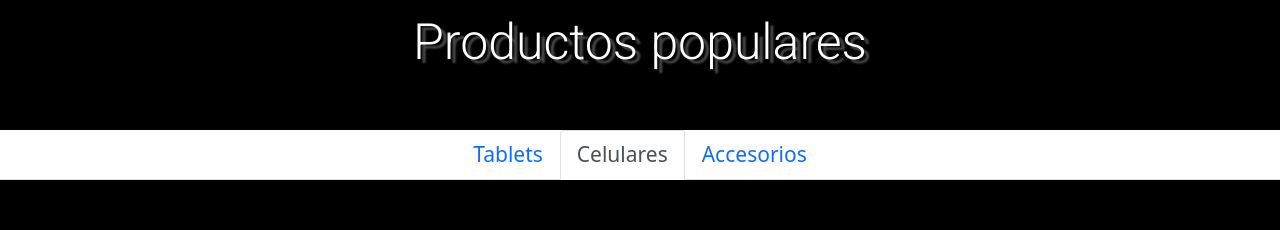
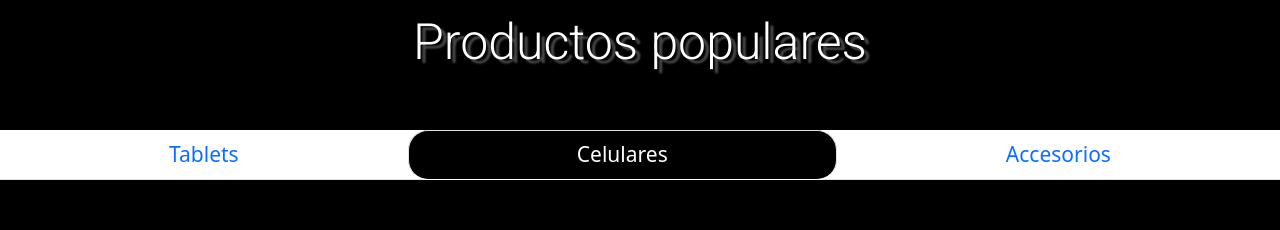
Before and after one commit to NicLen17/Proyecto-Final-RC, a React (Create React App) app: page / in a window 1280 px wide. Shown: the part 940-1170 px from the top of the page. Built offline with nearby package versions, Linux system fonts and the light colour scheme.

Commit message:
Agregado de seccion Admin y arreglos

```diff
--- a/src/App.js
+++ b/src/App.js
@@ -9,6 +9,7 @@ import Footer from './components/Footer'
 import { BrowserRouter as Router, Redirect, Route, Switch } from 'react-router-dom';
 import { useState } from 'react';
 import Productos from './components/Pages/Productos'
+import Admin from './components/Pages/Admin'
 
 function App() {
   return (
@@ -31,9 +32,6 @@ function App() {
 
       <Footer/>
 
-
-
-
     </div>
   );
 }
--- /dev/null
+++ b/src/components/Pages/Admin.css
@@ -0,0 +1,15 @@
+.Tabsh {
+    background-color: rgb(255, 255, 255);
+    font-size: 21px;
+
+}
+
+a{
+    color: black;
+}
+
+.nav-tabs .nav-item.show .nav-link, .nav-tabs .nav-link.active {
+    background-color: black;
+    color: rgb(255, 255, 255);
+    border-radius: 20px;
+}
--- /dev/null
+++ b/src/components/Pages/Admin.jsx
@@ -0,0 +1,29 @@
+import React from 'react'
+import { Navbar, Tabs, Tab } from 'react-bootstrap'
+import './Admin.css'
+
+function Admin() {
+    return (
+        <div>
+            <Tabs fill variant="tabs" defaultActiveKey="profile" id="uncontrolled-tab-example" className="mb-3 Tabsh">
+                <Tab className="colortab" eventKey="home" title="Productos">
+                    <div>
+                    Contenido1
+                    </div>
+                </Tab>
+                <Tab eventKey="profile" title="Usuarios">
+                    <div>
+                    Contenido2
+                    </div>
+                </Tab>
+                <Tab eventKey="contact" title="Mensajeria">
+                    <div>
+                    Contenido3
+                    </div>
+                </Tab>
+            </Tabs>
+        </div>
+    )
+}
+
+export default Admin
--- a/src/components/SCards.css
+++ b/src/components/SCards.css
@@ -13,6 +13,13 @@
     background-color: white;
     font-size: 21px;
 }
+
+.nav-tabs .nav-item.show .nav-link, .nav-tabs .nav-link.active {
+    background-color: black;
+    color: rgb(255, 255, 255);
+    border-radius: 20px;
+}
+
 
 .titulo {
     margin-top: 55px;
--- a/src/components/SCards.jsx
+++ b/src/components/SCards.jsx
@@ -11,7 +11,7 @@ export default function Cards() {
                 <div>Productos populares</div>
             </section>
             <div>
-                <Tabs  className="navproductos" defaultActiveKey="profile" id="uncontrolled-tab-example">
+                <Tabs fill variant="tabs" className="navproductos" defaultActiveKey="profile" id="uncontrolled-tab-example">
                     <Tab className="tabss" eventKey="home" title="Tablets">
                     <div className="flexcard">
                     <Card className="cards">
--- a/src/components/Spublicidad.css
+++ b/src/components/Spublicidad.css
@@ -3,6 +3,7 @@
     color: rgb(255, 255, 255);
     font-family: "Roboto", sans-serif;
     text-shadow: 5px 4px 2px #df2121;
+    margin-bottom: 50px;
     /* border-bottom: rgb(255, 255, 255) 6px solid; */
 }
 
@@ -40,6 +41,7 @@
 }
 
 .ofertasecundarias {
+    position: static;
     display: flex;
     flex-direction: column;
     justify-content: space-around;
--- a/src/components/Spublicidad.jsx
+++ b/src/components/Spublicidad.jsx
@@ -19,7 +19,7 @@ export default function Spublicidad() {
         <div className="titulo2">
             <h1>Aprobecha nuestras ofertas mensuales</h1>
         </div>
-        <Swiper loop={true} autoplay={true} slidesPerView={1} spaceBetween={0} pagination={{
+        <Swiper loop={true} autoplay={false} slidesPerView={1} spaceBetween={0} pagination={{
                             "clickable": true
                         }} className="mySwiper">
                             <SwiperSlide>
```
